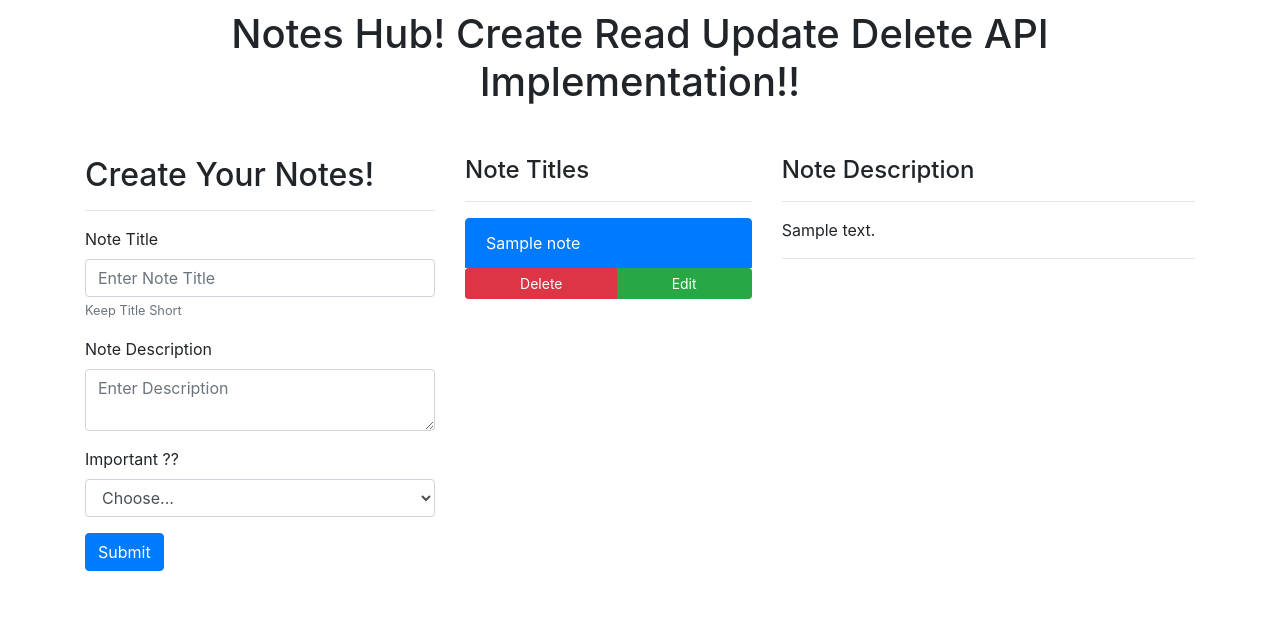
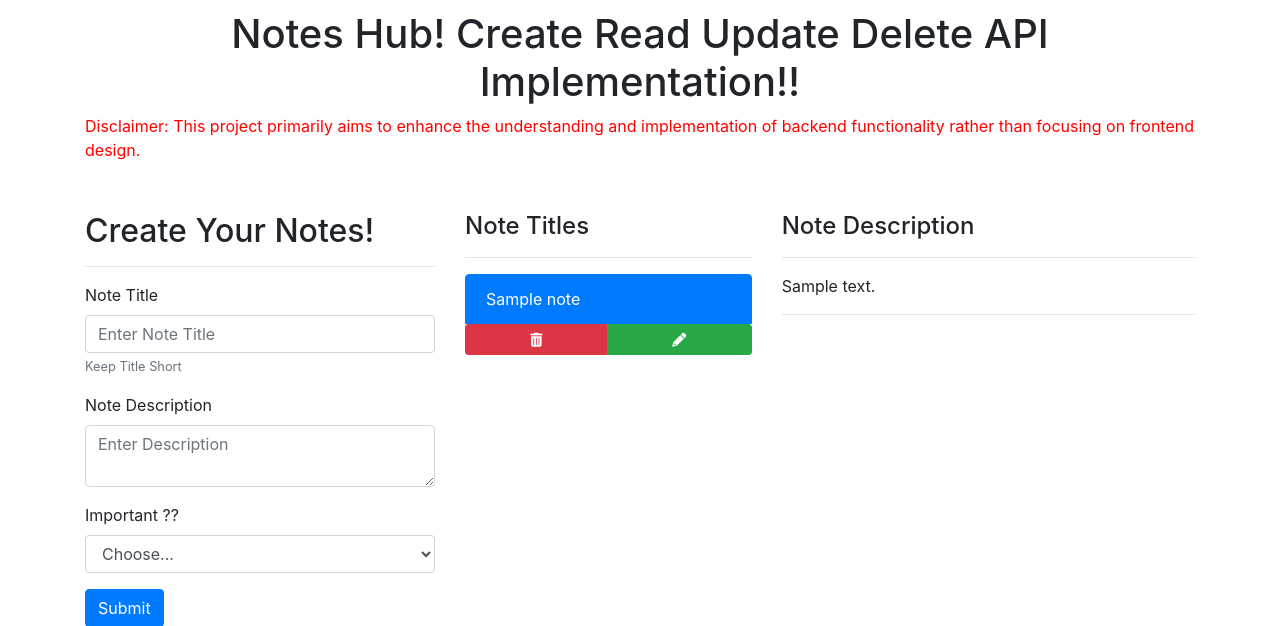
Before and after one commit to rupjyoti921/NoteHub-FastAPI, a Python web app: template templates/index.html in a window 1280 px wide. Shown: the top 626 px of the page. Run offline with Jinja, Linux system fonts and the light colour scheme; the template is opened without the code that fills it: most values are stand-ins (such as "Sample title", 1, 10 or a date in 2020).

Commit message:
add project Screen Shot

```diff
--- a/templates/index.html
+++ b/templates/index.html
@@ -5,6 +5,7 @@
     <meta charset="utf-8" />
     <meta name="viewport" content="width=device-width, initial-scale=1, shrink-to-fit=no" />
     <link rel="stylesheet" href="https://cdn.jsdelivr.net/npm/bootstrap@4.4.1/dist/css/bootstrap.min.css" integrity="sha384-Vkoo8x4CGsO3+Hhxv8T/Q5PaXtkKtu6ug5TOeNV6gBiFeWPGFN9MuhOf23Q9Ifjh" crossorigin="anonymous" />
+    <link rel="stylesheet" href="https://cdnjs.cloudflare.com/ajax/libs/font-awesome/6.0.0-beta3/css/all.min.css">
     <title>NoteHub!</title>
     <style>
       /* Custom CSS to make the list scrollable */
@@ -21,7 +22,8 @@
     <div class="container">
       <div class="row">
         <div class="col-md-12">
-          <h1 style="text-align: center; margin-top: 10px; margin-bottom: 50px">Notes Hub! Create Read Update Delete API Implementation!!</h1>
+          <h1 style="text-align: center; margin-top: 10px; ">Notes Hub! Create Read Update Delete API Implementation!!</h1>
+          <P style="color: red; margin-bottom: 50px">Disclaimer: This project primarily aims to enhance the understanding and implementation of backend functionality rather than focusing on frontend design.</p>
         </div>
       </div>
       <div class="row">
@@ -58,8 +60,8 @@
                 {% if noteColl|length > 0 %} {% for note in noteColl %}
                 <a class="list-group-item list-group-item-action {% if loop.index==1 %}active {% endif %}" data-note-id="{{ note.id }}" data-toggle="list" role="tab" aria-controls="home" onclick="readDesc(this)">{{note.title}}</a>
                 <div class="btn-group" role="group" aria-label="Basic example">
-                  <button class="btn btn-danger btn-sm" onclick="deleteNote('{{ note.id }}')">Delete</button>
-                  <button class="btn btn-success btn-sm" onclick="editNote('{{ note.id }}')">Edit</button>
+                  <button class="btn btn-danger btn-sm" onclick="deleteNote('{{ note.id }}')"><i class="fas fa-trash-alt"></i></button>
+                  <button class="btn btn-success btn-sm" onclick="editNote('{{ note.id }}')"><i class="fas fa-pencil-alt"></i></button>
                 </div>
 
                 <hr />
```
Also changed, not shown: project_ScreenShot/SS1.png (added), project_ScreenShot/SS2.png (added).
